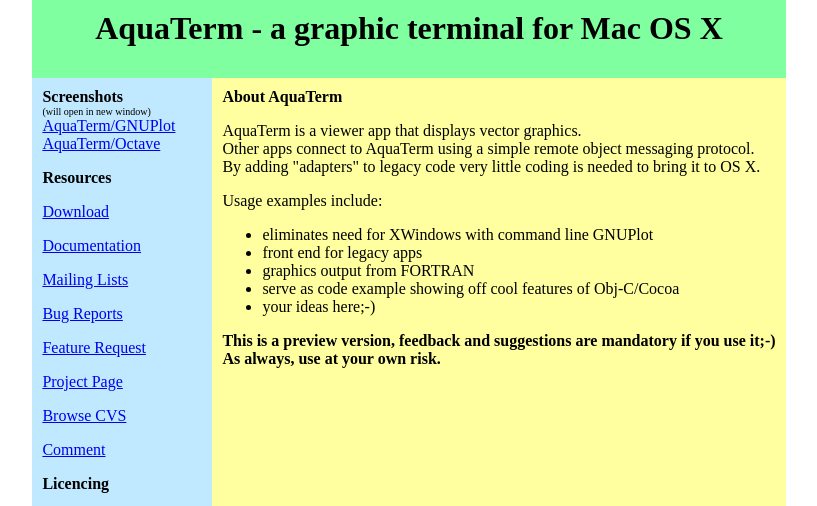
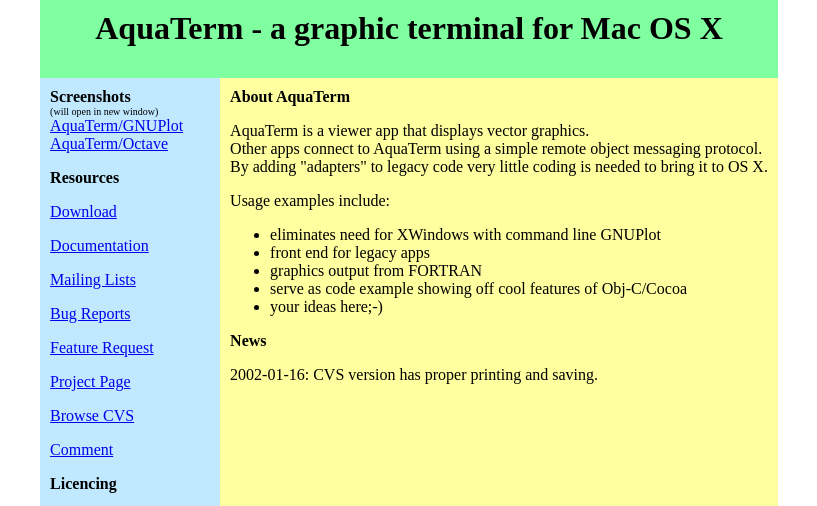
Before and after one commit to AquaTerm/old_website, a plain HTML site: page index.html in a window 1280 px wide. Shown: the top 506 px of the page, without its empty margins (231-1048 px from the left). Drawn offline with Linux system fonts and the light colour scheme.

Commit message:
Added newsitem

```diff
--- a/index.html
+++ b/index.html
@@ -67,9 +67,9 @@
                   <LI>your ideas here;-)
                 </UL>
                 <P>
-								<B>This is a preview version, feedback and suggestions are mandatory if you use it;-)<BR>
-								As always, use at your own risk.</B>
+                <B>News</B>
                 <P>
+                2002-01-16: CVS version has proper printing and saving.
                 <P>
                 <P>
             </TD>
```
Lines whose indentation alone changed are shown as unchanged.
